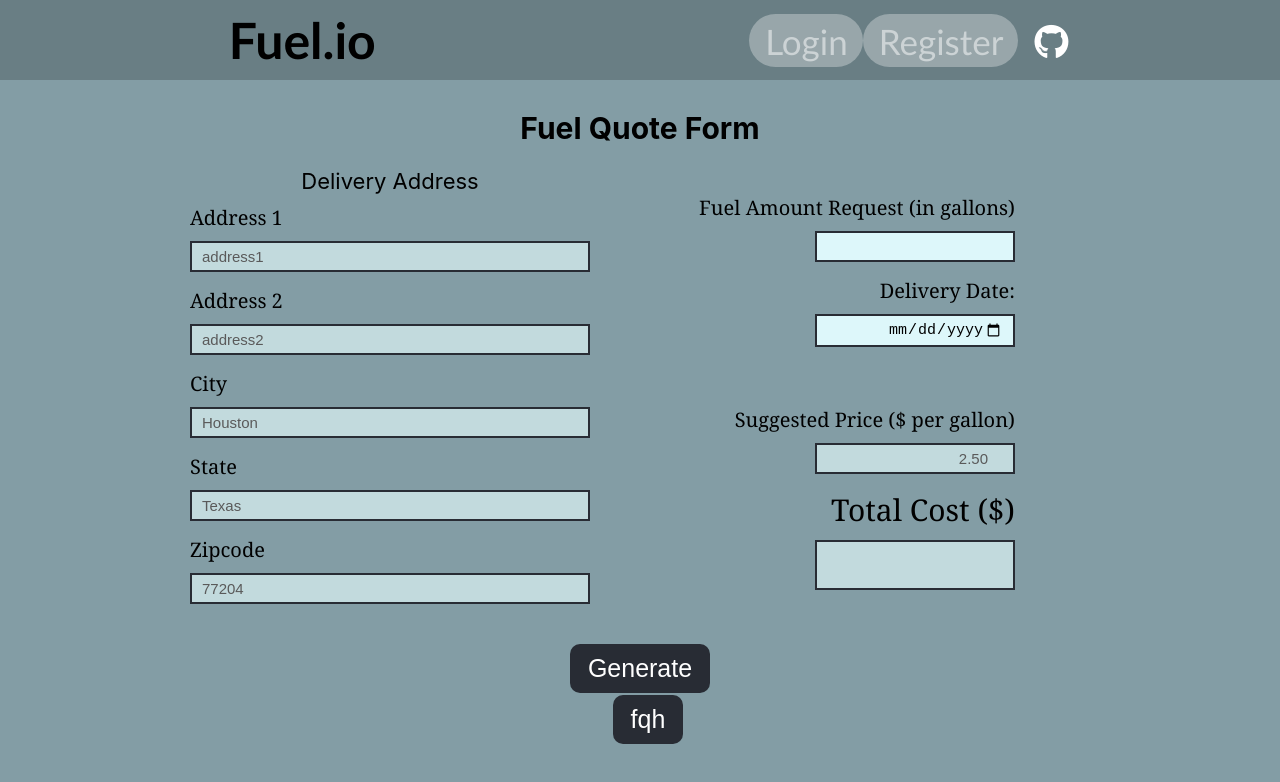
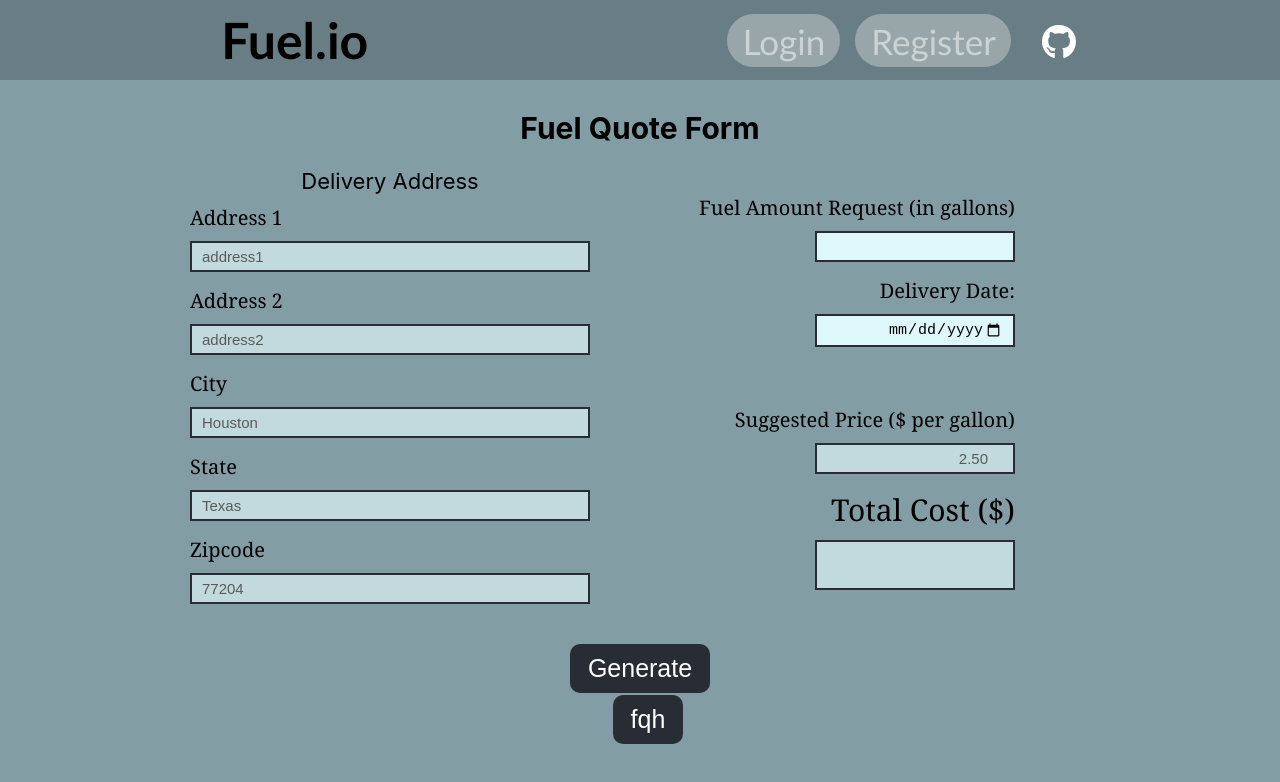
Before and after one commit to Paul-Kuruvila/COSC4353-Fuel-Project, a React (Create React App) app in the folder frontend_reactapp/: page /fuelquoteform in a window 1280 px wide. Shown: the top 782 px of the page. Built offline with nearby package versions, Linux system fonts and the light colour scheme.

Commit message:
Minor update to UI
Added spacing between Login and Register buttons on the navigation bar

```diff
--- a/frontend_reactapp/src/index.css
+++ b/frontend_reactapp/src/index.css
@@ -85,6 +85,9 @@ header{
 }
 
 .options{
+  display: grid;
+  grid-auto-flow: column;
+  column-gap: 15px;
   list-style: none;
   background-color: rgba(0, 0, 0, 0.2);
 }
```
